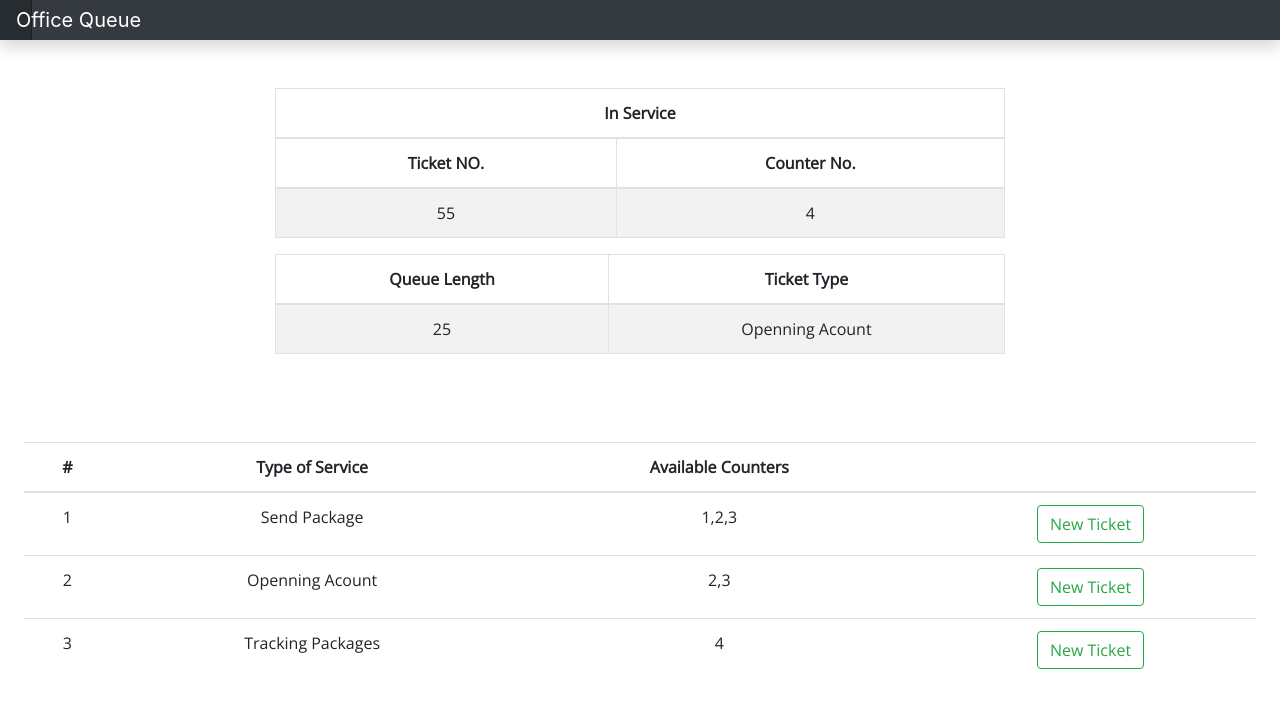
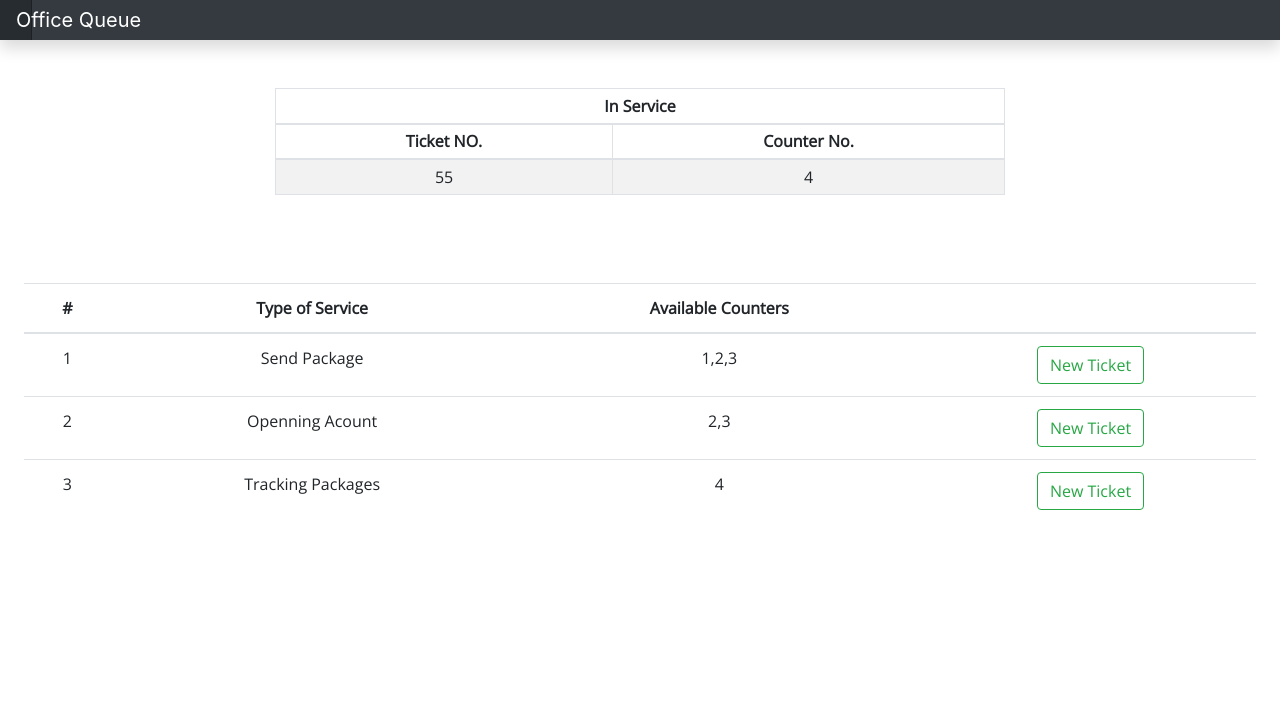
Before and after one commit to mosTavassoli/QueueManagement, a React (Create React App) app in the folder client/: page / in a window 1280 px wide. Shown: the top 708 px of the page. Built offline with nearby package versions, Linux system fonts and the light colour scheme.

Commit message:
remove the second table

```diff
--- a/client/src/components/DisplayScreen.js
+++ b/client/src/components/DisplayScreen.js
@@ -8,7 +8,7 @@ class DiaplayList extends React.Component {
               <Row>
                 <Col md={2}></Col>
                 <Col md={8}>
-                    <Table striped bordered  className="text-center display  mt-5">
+                    <Table striped bordered size="sm"  className="text-center display  mt-5">
                       <thead>
                           <tr><th  colSpan="3" className="center">In Service</th></tr>
                         <tr>
@@ -28,7 +28,7 @@ class DiaplayList extends React.Component {
                       </tbody>
                     </Table>
 
-                    <Table striped bordered   className="text-center display  mt-3">
+                    {/* <Table striped bordered   className="text-center display  mt-3">
                       <thead>
                         <tr>
                           <th>Queue Length</th>
@@ -44,7 +44,7 @@ class DiaplayList extends React.Component {
                           </tr>
                         ))}
                       </tbody>
-                    </Table>
+                    </Table> */}
                 </Col>
               </Row>
             </Container>
```
